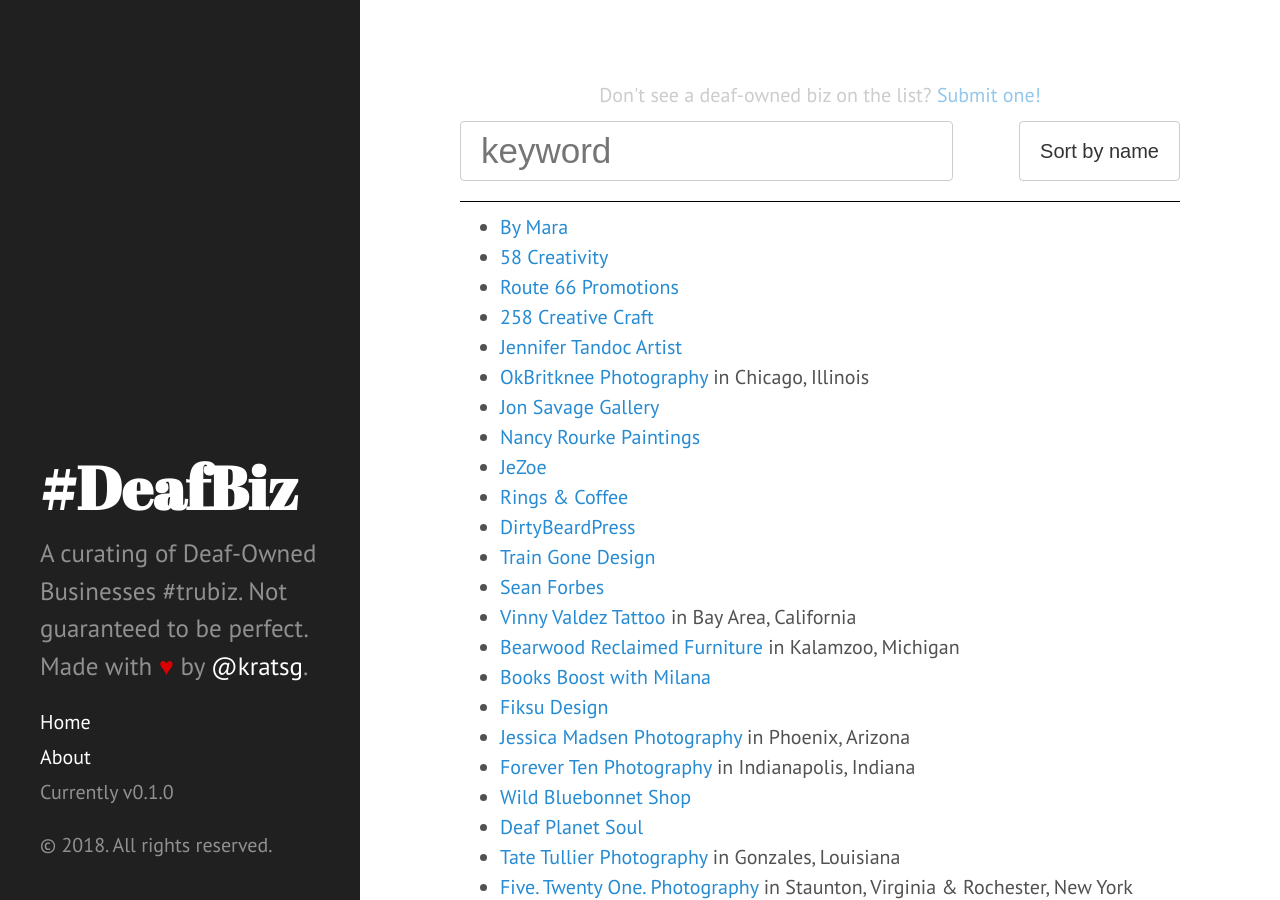
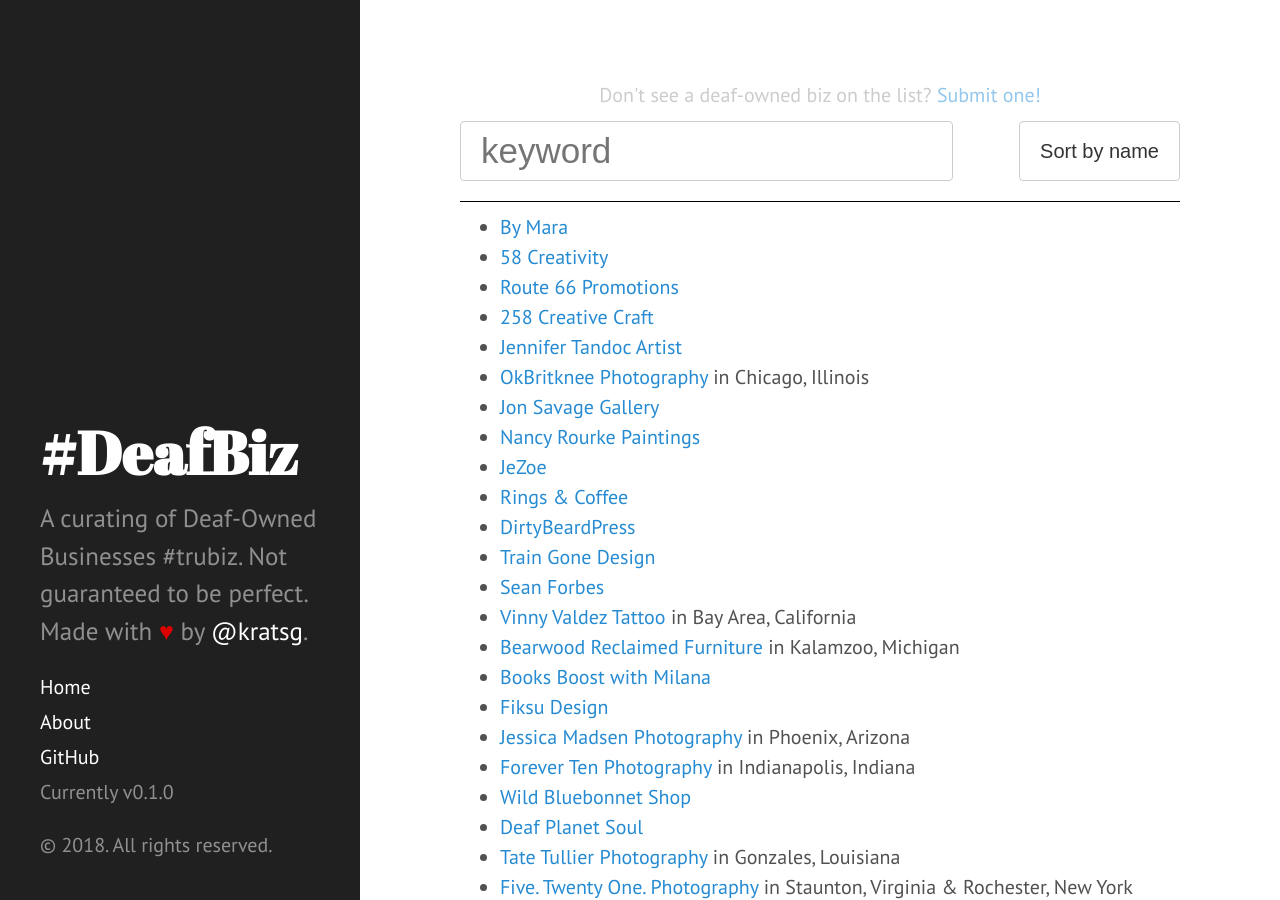
Before and after one commit to kratsg/deaf-owned-businesses, a Jekyll site: the page built from index.html, in a window 1280 px wide and 900 px high. Built offline with Jekyll 4.4.1, drawn with Linux system fonts in a browser that asks for light colours; the list of posts is cut into pages by our own code.

Commit message:
add github link to sidebar

```diff
--- a/_includes/sidebar.html
+++ b/_includes/sidebar.html
@@ -26,6 +26,8 @@
         {% endif %}
       {% endfor %}
 
+      <a class="sidebar-nav-item" href="{{ site.github.repo }}">GitHub</a>
+
       <span class="sidebar-nav-item">Currently v{{ site.version }}</span>
     </nav>
 
```
